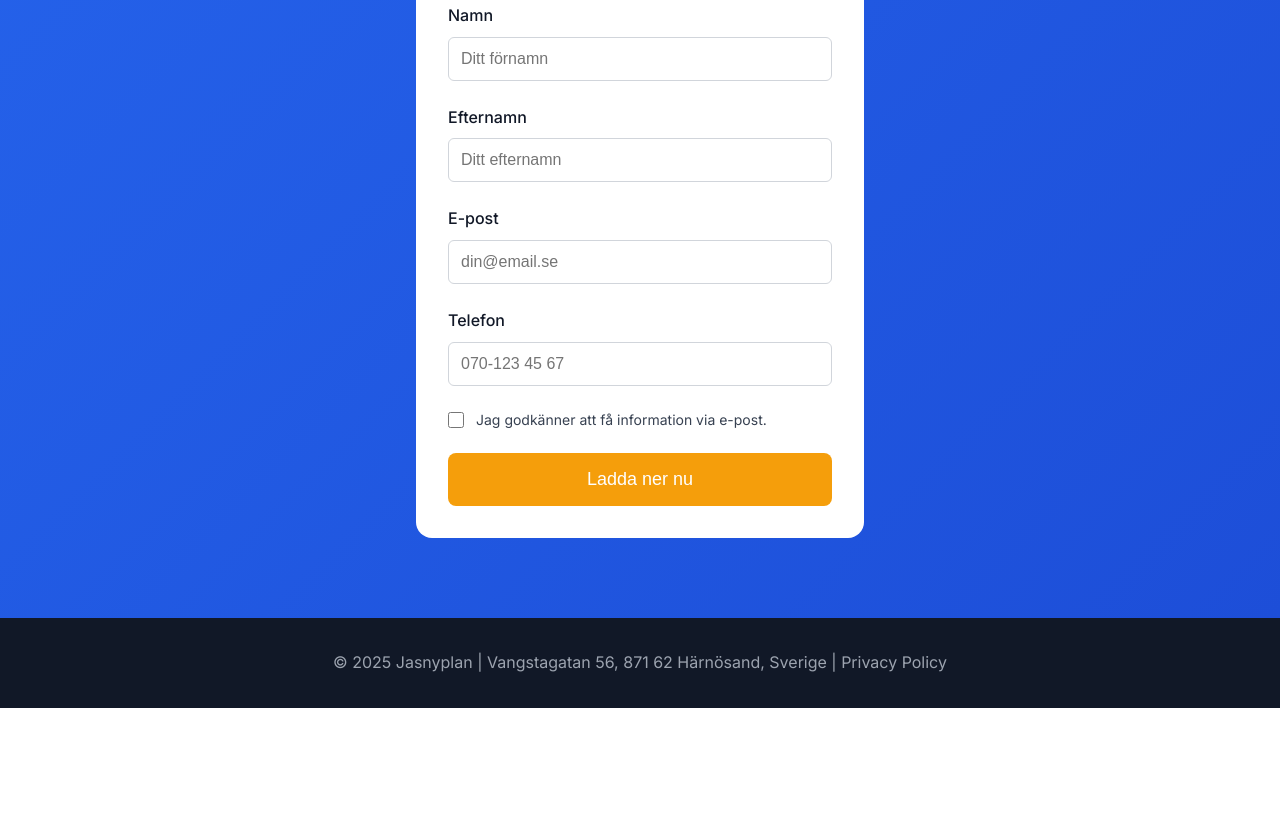
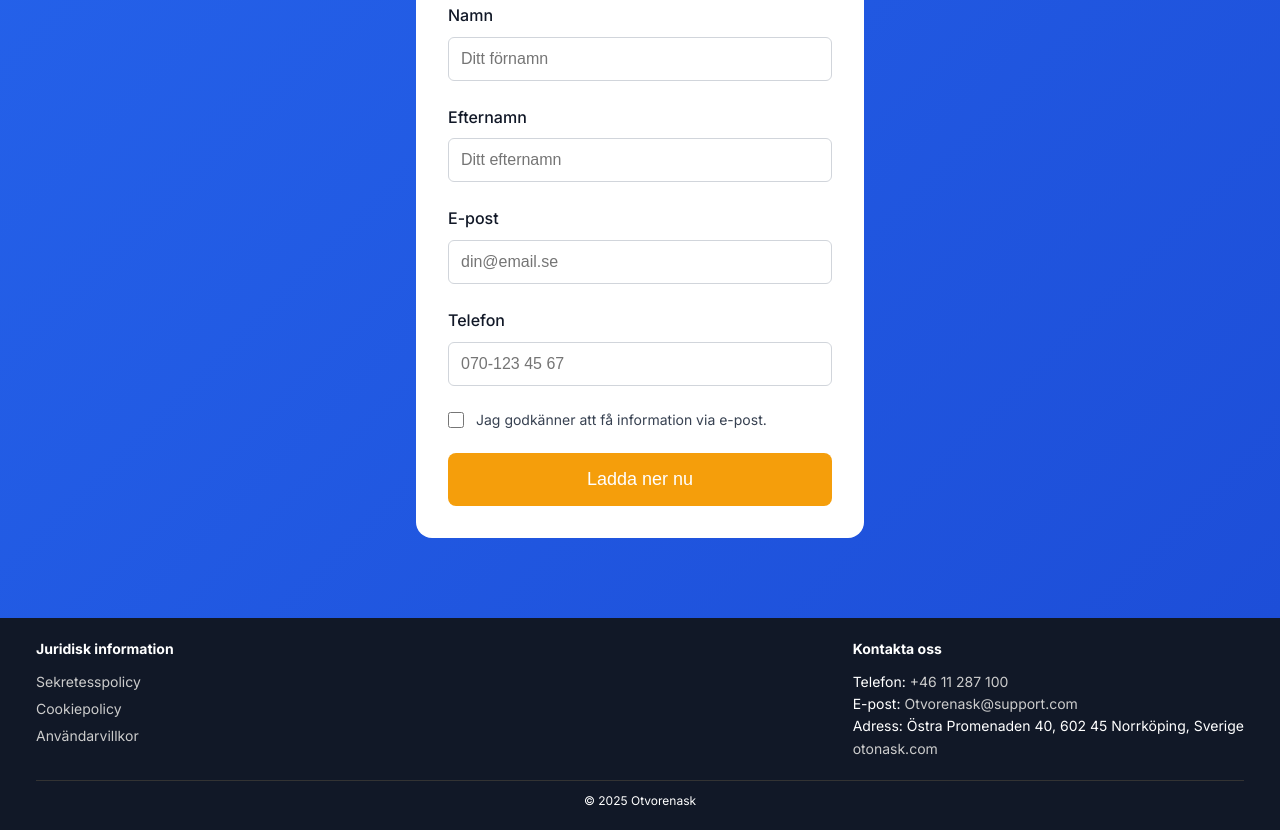
Before and after one commit to flow-sign/white1, a plain HTML site: page index.html in a window 1280 px wide. Shown: the part 3070-3900 px from the top of the page. Before the commit the page ends 3778 px from the top, so only its background shows below. Drawn offline with Linux system fonts and the light colour scheme.

Commit message:
add policies

```diff
--- a/index.html
+++ b/index.html
@@ -259,9 +259,32 @@
 </section>
 
 <!-- Footer -->
-<footer class='footer'>
-    <div class='container-lg'>
-        <p><span>© 2025 Jasnyplan | Vangstagatan 56, 871 62 Härnösand, Sverige |</span> <a class="link" href='integritetspolicy.html' target='_blank'>Privacy Policy</a></p>
+<footer class="footer">
+    <div class="container-lg">
+        <div class="footer-columns">
+            <!-- Legal -->
+            <div class="footer-legal">
+                <h4>Juridisk information</h4>
+                <ul>
+                    <li><a class="link" href="privacy-policy.html" target="_blank">Sekretesspolicy</a></li>
+                    <li><a class="link" href="cookies.html" target="_blank">Cookiepolicy</a></li>
+                    <li><a class="link" href="terms.html" target="_blank">Användarvillkor</a></li>
+                </ul>
+            </div>
+
+            <!-- Contact -->
+            <div class="footer-contact">
+                <h4>Kontakta oss</h4>
+                <p>Telefon: <a href="tel:+4611287100">+46 11 287 100</a></p>
+                <p>E-post: <a href="mailto:otvorenask@support.com">Otvorenask@support.com</a></p>
+                <p>Adress: Östra Promenaden 40, 602 45 Norrköping, Sverige</p>
+                <p><a class="link" href="https://otonask.com/" target="_blank">otonask.com</a></p>
+            </div>
+        </div>
+
+        <div class="footer-bottom">
+            <p>© 2025 Otvorenask</p>
+        </div>
     </div>
 </footer>
 
--- a/style.css
+++ b/style.css
@@ -395,18 +395,6 @@ body {
     color: var(--gray-600);
 }
 
-/* Footer */
-.footer {
-    background: var(--gray-900);
-    color: white;
-    padding: 2rem 0;
-    text-align: center;
-}
-
-.footer p {
-    color: var(--gray-400);
-}
-
 /* Icons */
 .icon {
     width: 1.5rem;
@@ -434,6 +422,55 @@ body {
 .link:hover {
     opacity: 0.7;
 }
+
+/* Footer */
+
+.footer {
+    background: var(--gray-900);
+    color: #fff;
+    padding: 20px 20px;
+    font-size: 14px;
+}
+
+.footer-columns {
+    display: flex;
+    flex-wrap: wrap;
+    justify-content: space-between;
+}
+
+.footer-legal h4,
+.footer-contact h4 {
+    margin-bottom: 10px;
+}
+
+.footer-legal ul {
+    list-style: none;
+    padding: 0;
+}
+
+.footer-legal li {
+    margin-bottom: 5px;
+}
+
+.footer-legal a,
+.footer-contact a {
+    color: #ccc;
+    text-decoration: none;
+}
+
+.footer-legal a:hover,
+.footer-contact a:hover {
+    color: #fff;
+}
+
+.footer-bottom {
+    margin-top: 20px;
+    text-align: center;
+    border-top: 1px solid #333;
+    padding-top: 10px;
+    font-size: 12px;
+}
+
 
 /* Responsive Design */
 @media (min-width: 768px) {
```
Also changed, not shown: cookies.html (added, +40 -0 lines), privacy-policy.html (renamed from integritetspolicy.html, +3 -1 lines), terms.html (added, +40 -0 lines).
